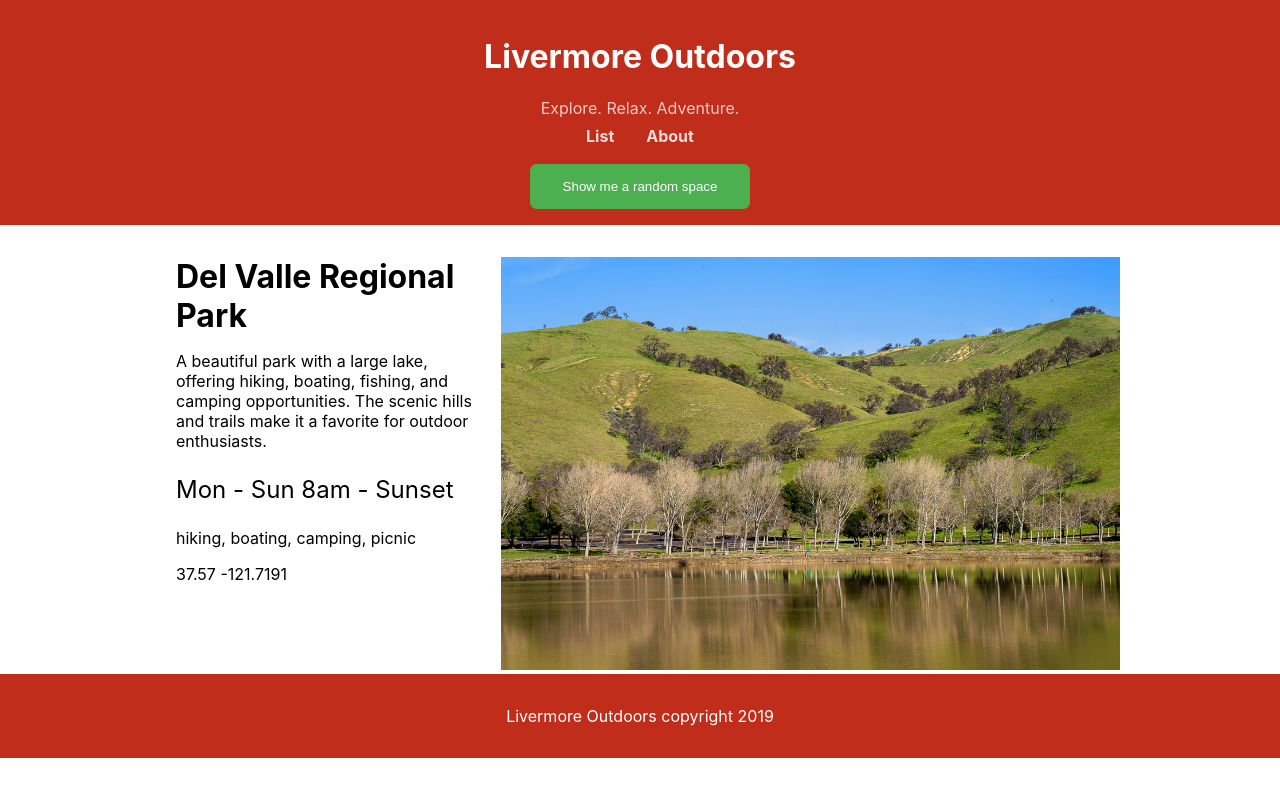
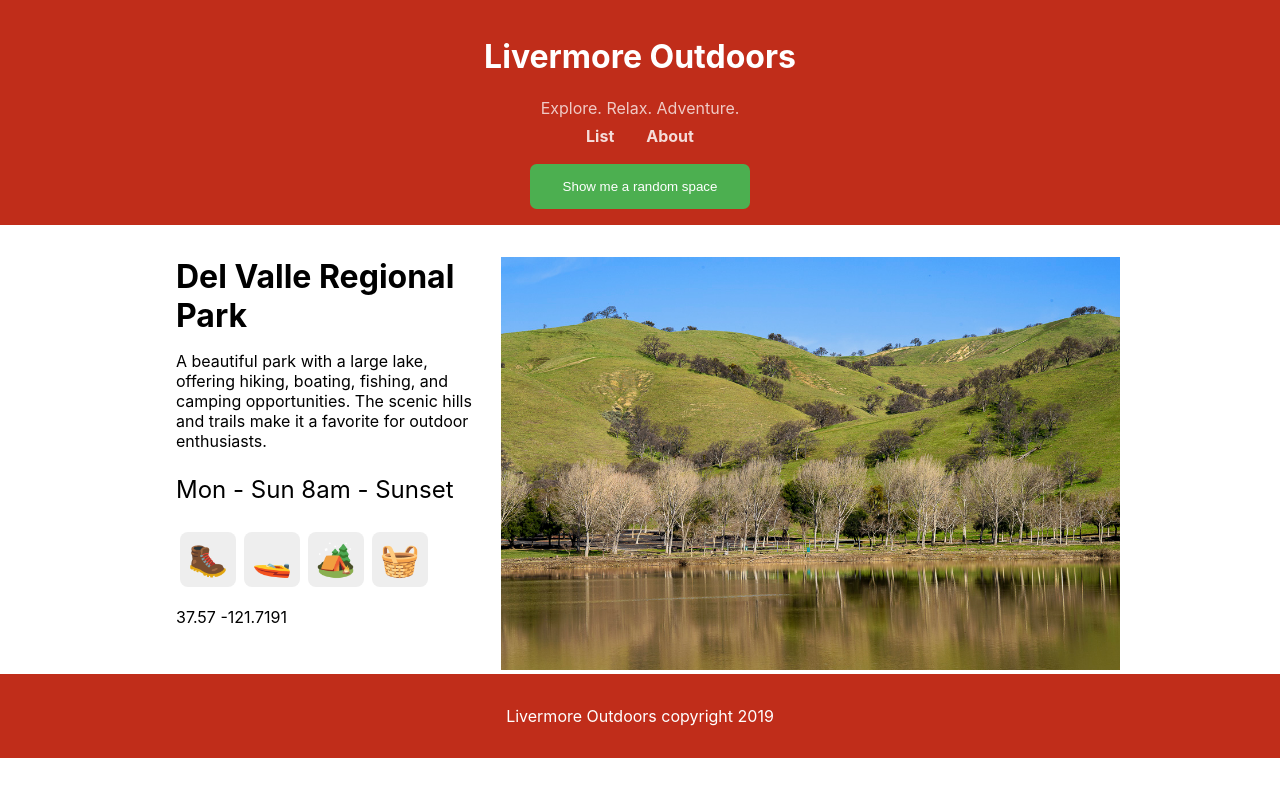
Before and after one commit to lucila-hernandez/Livermore_Outdoors, a React (Create React App) app in the folder livermore_outdoors/: page /#/ in a window 1280 px wide. Both pictures are taken after a click on the button "Show me a random space". Shown: the top 796 px of the page. Built offline with nearby package versions, Linux system fonts and the light colour scheme.

Commit message:
updated with emojis

```diff
--- a/livermore_outdoors/src/components/OutdoorsDetails/OutdoorsDetails.js
+++ b/livermore_outdoors/src/components/OutdoorsDetails/OutdoorsDetails.js
@@ -2,6 +2,8 @@ import React from 'react'
 import { useParams } from 'react-router'
 import data from '../../livermore-data.js'
 import './OutdoorsDetails.css'
+import OutdoorsFeatureList from '../OutdoorsFeatureList/OutdoorsFeatureList'
+
 
 
 function OutdoorsDetails(props) {
@@ -19,8 +21,11 @@ function OutdoorsDetails(props) {
         <h1 className="OutdoorsDetails-title">{ title }</h1>
         <p className="OutdoorsDetails-desc">{ desc }</p>
         <p className="OutdoorsDetails-hours">{ hours }</p>
-        <p className="OutdoorsDetails-features">{ features }</p>
-        <p className="OutdoorsDetails-geo">{ geo.lat } { geo.lon }</p>
+
+        <OutdoorsFeatureList features={features} />
+
+        <p className="OutdoorsDetails-geo">{geo.lat} {geo.lon}</p>
+
       </div>
 
     </div>
--- /dev/null
+++ b/livermore_outdoors/src/components/OutdoorsFeature/OutdoorsFeature.css
@@ -0,0 +1,7 @@
+.OutdoorsFeature {
+    font-size: 2em;
+    padding: 0.25em;
+    margin: 0.125em;
+    border-radius: 0.25em;
+    background-color: #eee;
+  }
--- /dev/null
+++ b/livermore_outdoors/src/components/OutdoorsFeature/OutdoorsFeature.js
@@ -0,0 +1,40 @@
+import React from 'react'
+import './OutdoorsFeature.css'
+
+function getFeature(str) {
+  switch(str) {
+    case 'hiking':
+      return '🥾'
+    case 'boating':
+      return '🚤'
+    case 'fishing':
+      return '🎣'
+    case 'camping':
+      return '🏕️'
+    case 'picnic':
+      return '🧺'
+    case 'biking':
+        return '🚴‍♂️'
+    case 'horseback riding':
+        return '🐎'
+    case 'wildlife':
+        return '🦅'
+    case 'scenic views':
+        return '🌄'
+    case 'birdwatching':
+        return '🐦'
+    case 'native plants':
+        return '🌿'
+    case 'walking':
+        return '🚶‍♂️'
+    default:
+      return '？'
+  }
+}
+
+function OutdoorsFeature(props) {
+	const emoji = getFeature(props.name)
+	return <div className="OutdoorsFeature">{emoji}</div>
+}
+
+export default OutdoorsFeature
--- /dev/null
+++ b/livermore_outdoors/src/components/OutdoorsFeatureList/OutdoorsFeatureList.css
@@ -0,0 +1,3 @@
+.OutdoorsFeatureList {
+    display: flex;
+  }
--- /dev/null
+++ b/livermore_outdoors/src/components/OutdoorsFeatureList/OutdoorsFeatureList.js
@@ -0,0 +1,12 @@
+import React from 'react'
+import OutdoorsFeature from '../OutdoorsFeature/OutdoorsFeature'
+import './OutdoorsFeatureList.css'
+
+function OutdoorsFeatureList(props) {
+  const icons = props.features.map((feature) => {
+    return <OutdoorsFeature key={feature} name={feature} />
+  })
+  return <div className="OutdoorsFeatureList">{icons}</div>
+}
+
+export default OutdoorsFeatureList
--- a/livermore_outdoors/src/livermore-data.json
+++ b/livermore_outdoors/src/livermore-data.json
@@ -12,9 +12,9 @@
           "del_valle_regional_park.jpg"
        ],
        "features":[
-          "hiking, ",
-          "boating, ",
-          "camping, ",
+          "hiking",
+          "boating",
+          "camping",
           "picnic"
        ]
     },
@@ -31,9 +31,9 @@
           "sycamore_grove_park.jpeg"
        ],
        "features":[
-          "hiking, ",
-          "biking, ",
-          "horseback riding, ",
+          "hiking",
+          "biking",
+          "horseback riding",
           "picnic"
        ]
     },
@@ -50,9 +50,9 @@
           "brushy_peak.jpeg"
        ],
        "features":[
-          "hicking, ",
-          "wildlife, ",
-          "scenic views "
+          "hiking",
+          "wildlife",
+          "scenic views"
        ]
     },
     {
@@ -68,10 +68,10 @@
           "morgan_territory.jpeg"
        ],
        "features":[
-          "hiking, ",
-          "horseback riding, ",
-          "wildlife, ",
-          "scenic views "
+          "hiking",
+          "horseback riding",
+          "wildlife",
+          "scenic views"
        ]
     },
     {
@@ -89,8 +89,8 @@
        "opens":"10am",
        "closes":"5pm",
        "features":[
-          "nature walks, ",
-          "birdwatching, ",
+          "walking",
+          "birdwatching",
           "native plants"
        ]
     },
@@ -107,8 +107,8 @@
           "holdener_park.jpeg"
        ],
        "features":[
-          "hiking, ",
-          "scenic views "
+          "hiking",
+          "scenic views"
        ]
     },
     {
@@ -124,9 +124,9 @@
           "garaventa_wetlands.jpeg"
        ],
        "features":[
-          "walking trails, ",
-          "birdwatching, ",
-          "wildlife "
+          "walking",
+          "birdwatching",
+          "wildlife"
        ]
     },
     {
@@ -142,8 +142,8 @@
           "cayetano_park_trails.jpeg"
        ],
        "features":[
-          "hiking, ",
-          "scenic views "
+          "hiking",
+          "scenic views"
        ]
     }
   ]
```
